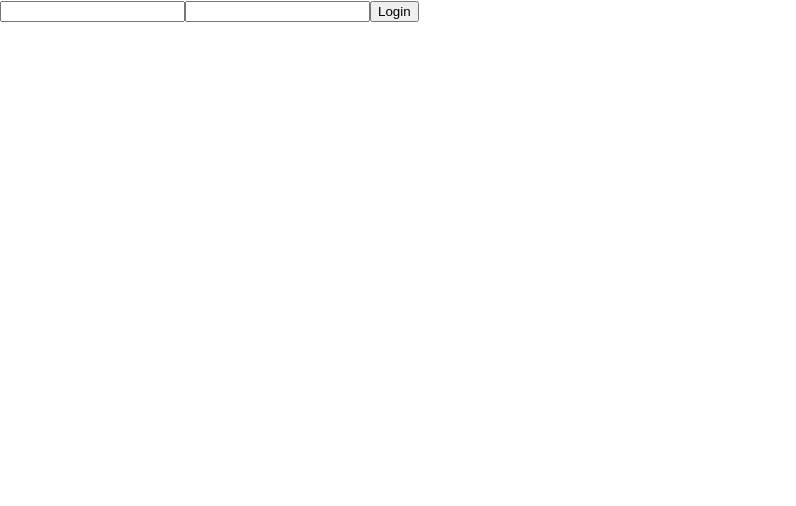
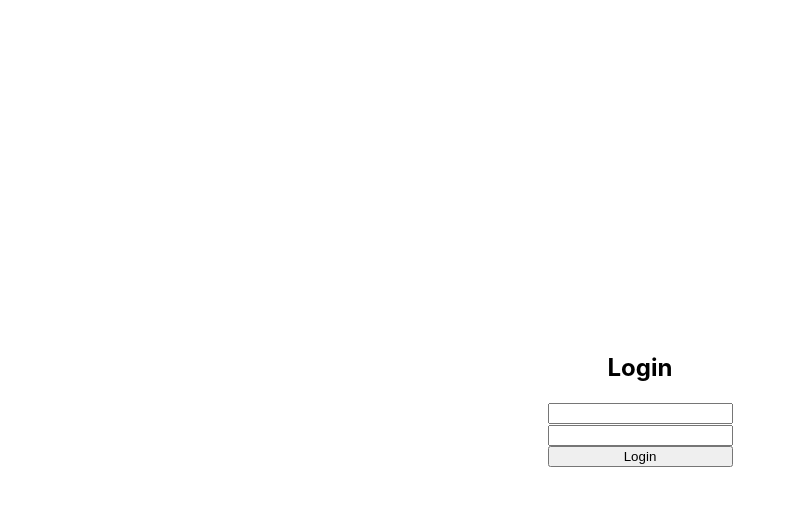
Before and after one commit to curio-app/frontend, a React (Create React App) app: page /login in a window 1280 px wide. Shown: the top 506 px of the page, without its empty margins (0-796 px from the left). Built offline with nearby package versions, Linux system fonts and the light colour scheme.

Commit message:
Search form start

```diff
--- a/src/App.css
+++ b/src/App.css
@@ -36,3 +36,21 @@
     transform: rotate(360deg);
   }
 }
+
+.login-form {
+  display: flex;
+  justify-content: center;
+  flex-direction: column;
+}
+
+.center-text {
+  text-align: center;
+}
+
+.login-container {
+  display: flex;
+  width: 100%;
+  height: 100vh;
+  justify-content: center;
+  align-items: center;
+}
--- a/src/App.jsx
+++ b/src/App.jsx
@@ -1,14 +1,14 @@
 import React from 'react';
 import { Route } from 'react-router-dom';
-import Login from './Components/auth/Login';
+import Login from './components/auth/Login';
 import './App.css';
-import Register from './Components/auth/Register';
+import Register from './components/auth/Register';
 
 function App() {
   return (
     <>
       <Route exact path="/register" component={Register} />
-      <Route to="/login" component={Login} />
+      <Route exact path="/login" component={Login} />
     </>
   );
 }
--- a/src/components/auth/Login.jsx
+++ b/src/components/auth/Login.jsx
@@ -27,26 +27,29 @@ const Login = props => {
   };
 
   return (
+    <div className="login-container">
       <div className="login-form">
-      <form onSubmit={handleSubmit}>
-        <label htmlFor="email">
+        <form className="login-form" onSubmit={handleSubmit}>
+          <div className="email">
+            <h2 className="center-text">Login</h2>
             <input
               type="email"
               value={user.email}
               onChange={handleChanges}
               name="email"
             />
-        </label>
-        <label htmlFor="password">
+          </div>
+          <div className="password">
             <input
               type="password"
               value={user.password}
               onChange={handleChanges}
               name="password"
             />
-        </label>
+          </div>
           <button type="submit">Login</button>
         </form>
+      </div>
     </div>
   );
 };
```
Also changed, not shown: 1 other file (tests, documents, lock files or other folders). Lines whose indentation alone changed are shown as unchanged.
